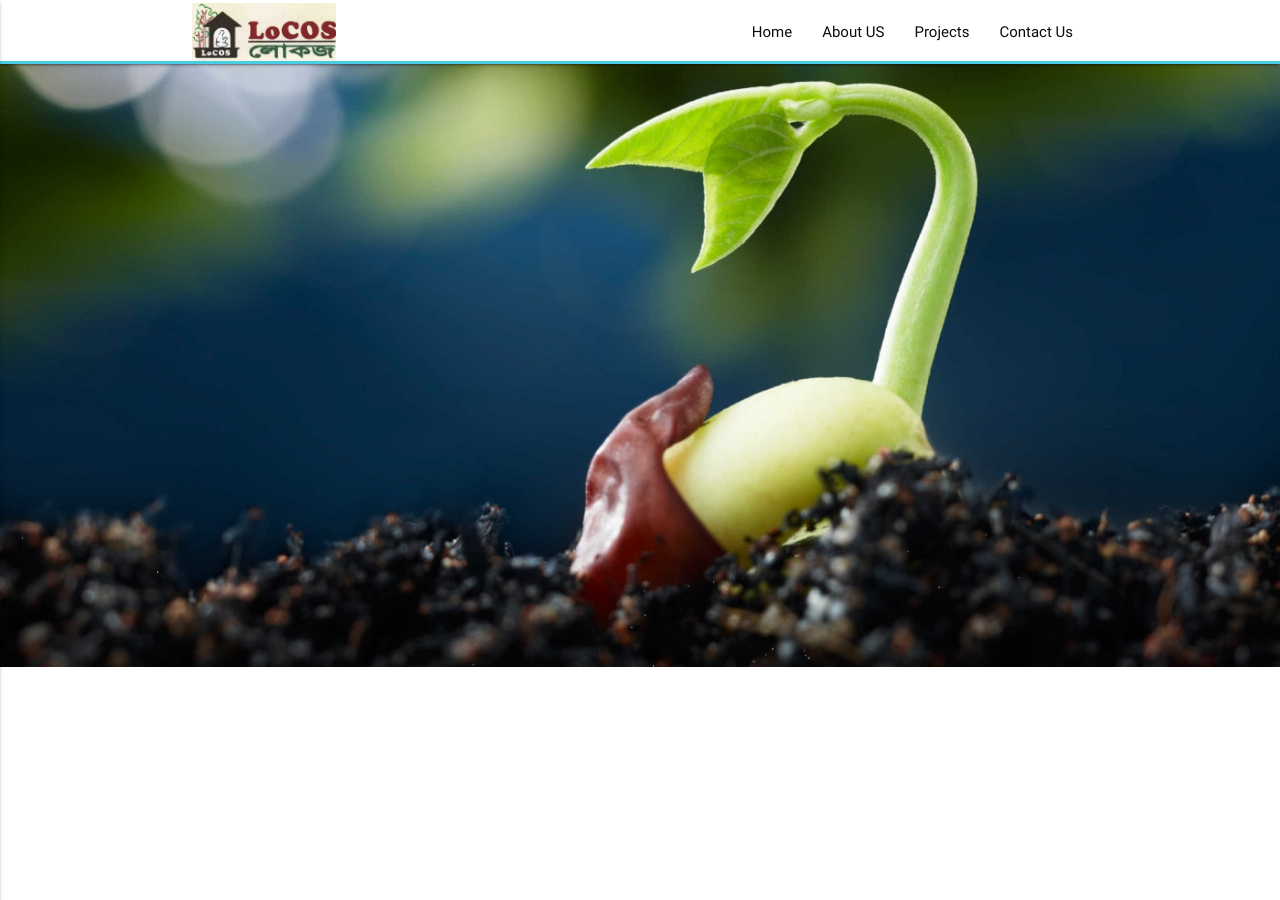
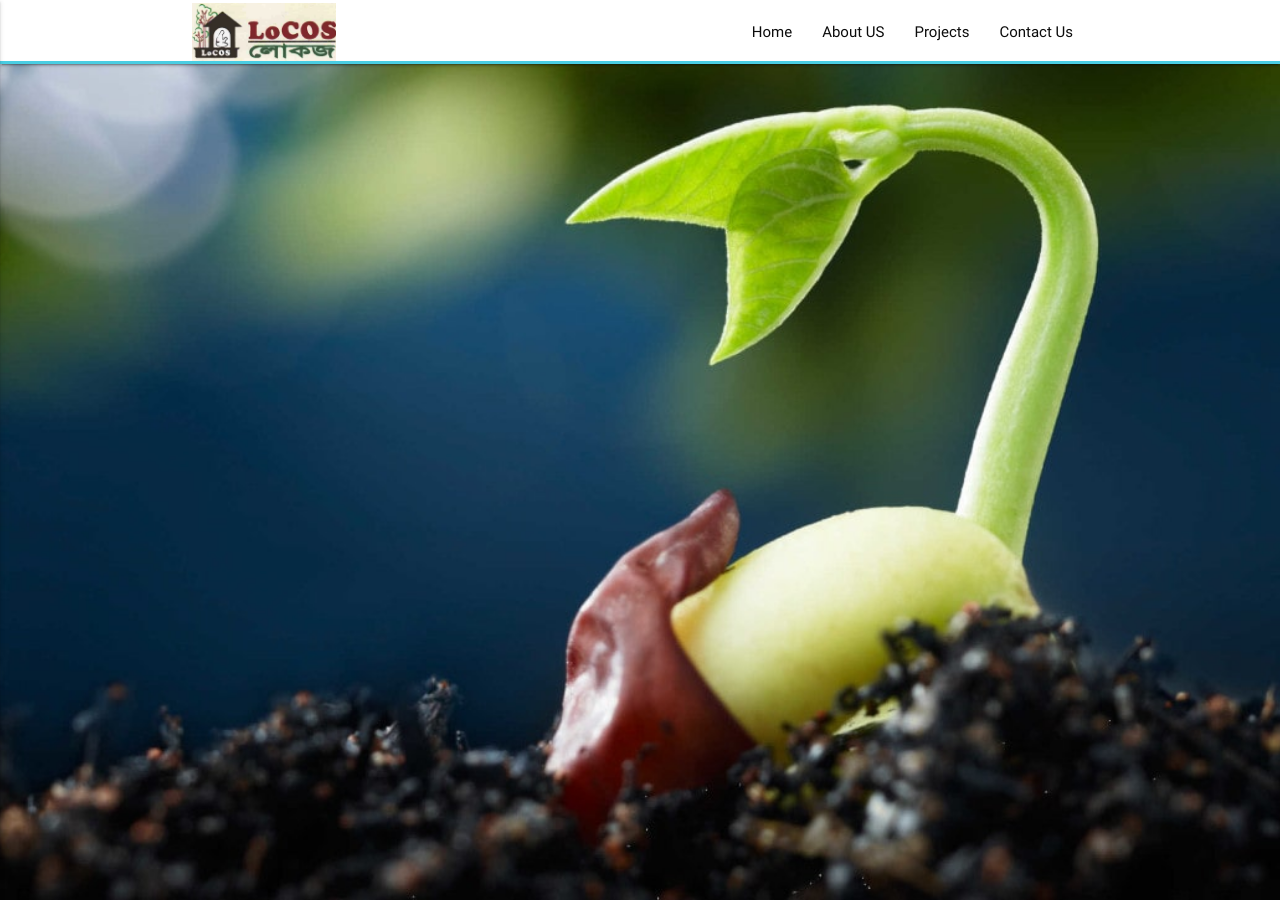
Before and after one commit to locosbd/locosbd.github.io, a Jekyll site: the page built from index.md, in a window 1280 px wide and 900 px high. Built offline with Jekyll 4.4.1, drawn with Linux system fonts in a browser that asks for light colours.

Commit message:
changed homepage

```diff
--- a/_layouts/home.html
+++ b/_layouts/home.html
@@ -3,17 +3,16 @@
 ---
 
   <div class="section no-pad-bot" id="index-banner">
-    <img id="section-img-1" style="width: 100%; object-fit: cover; object-position: center;" src="{{ site.url }}/assets/images/Seed_germination-min.jpg">
-    <!-- <div class="container" id="sec1">
+    <img id="section-img-1" src="{{ site.url }}/assets/images/Seed_germination-min.jpg">
+    <div class="container" id="sec1">
       <div id="headerText">
 
-      <h1 class="header center orange-text" style="
-      color: #80262c !important;
-      text-shadow: 2px 2px white;
+      <h1 class="header left orange-text" style="
+      color: #fff !important;
   ">{{ site.title }}</h1>
 
     </div>
-    </div> -->
+    </div>
   </div>
 
   <div class="container">
--- a/_sass/main.scss
+++ b/_sass/main.scss
@@ -112,6 +112,8 @@
 }
 
 #section-img-1{
+    height: 100%;
+    width: 100%;
     object-fit: cover;
     object-position: center;
 }
```
